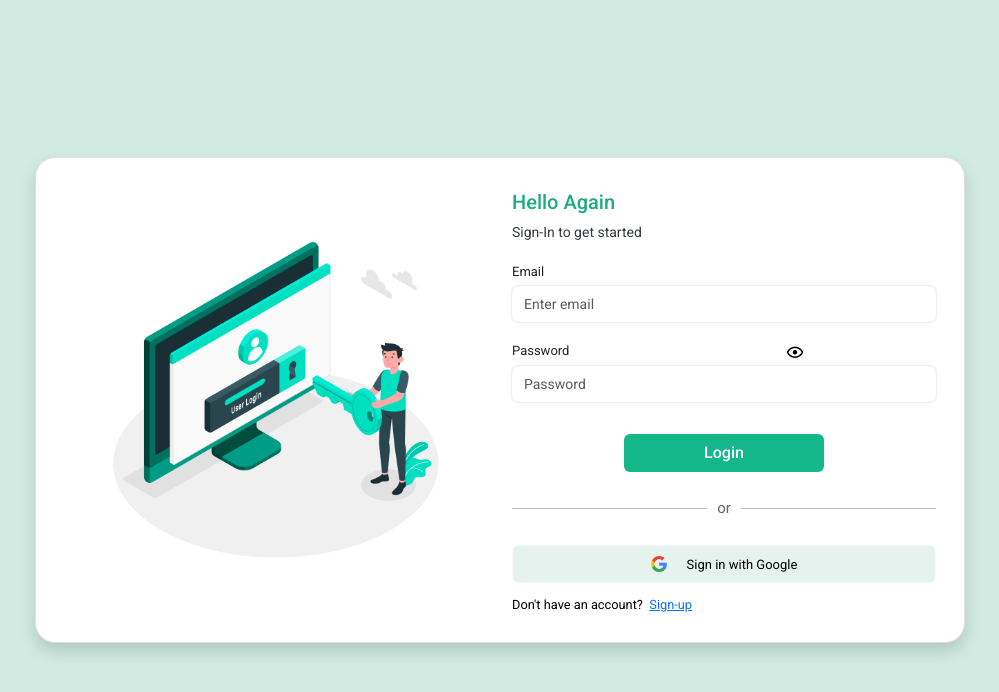
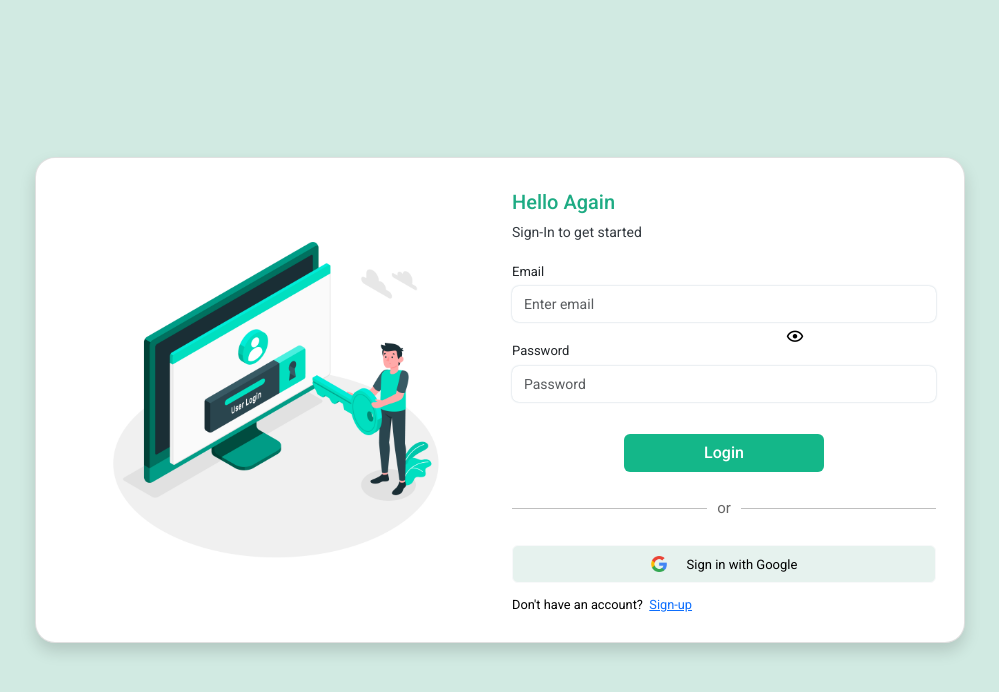
Before and after one commit to HariniM29/asset-management, a Vue app in the folder asset-management/: page /login-page in a window 1280 px wide. Shown: the top 692 px of the page, without its empty margins (140-1139 px from the left). Built offline with nearby package versions, Linux system fonts and the light colour scheme.

Commit message:
Update LoginPage.vue

```diff
--- a/asset-management/src/views/LoginPage.vue
+++ b/asset-management/src/views/LoginPage.vue
@@ -110,7 +110,7 @@ const GoogleSignin = () => {
 
 .password-toggle-icon {
  position: absolute;
-    top: 21.4rem;
+    top: 20.4rem;
     right: 21rem;
     font-size: 12px;
 }
```
